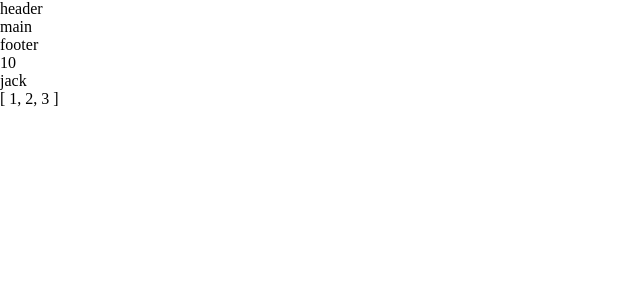
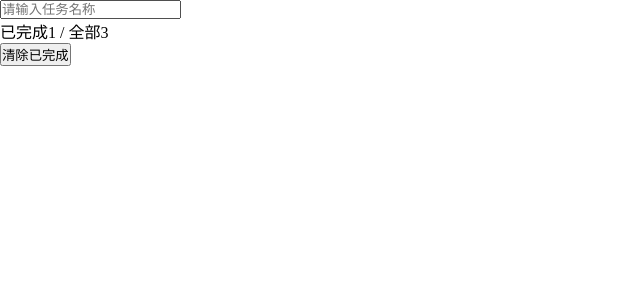
Before and after one commit to yys13145/vue3.0-todolist, a Vue app: page / in a window 1280 px wide. Shown: the top 300 px of the page, without its empty margins (0-640 px from the left). Built offline with nearby package versions, Linux system fonts and the light colour scheme.

Commit message:
完善组件基本结构

```diff
--- a/src/components/navFooter/NavFooter.vue
+++ b/src/components/navFooter/NavFooter.vue
@@ -1,9 +1,26 @@
 <template>
-  <div>footer</div>
+  <div>
+    <div>
+      已完成{{isComplete}} / 全部{{all}}
+    </div>
+    <button v-if="isComplete>0">清除已完成</button>
+  </div>
 </template>
 
 <script>
+import {defineComponent,ref} from 'vue'
+export default defineComponent({
+  name: 'navFooter',
+  setup(){
+    let isComplete = ref(1)
+    let all = ref(3)
 
+    return{
+      isComplete,
+      all
+    }
+  }
+})
 </script>
 
 <style scoped lang="scss">
--- a/src/components/navHeader/NavHeader.vue
+++ b/src/components/navHeader/NavHeader.vue
@@ -1,9 +1,18 @@
 <template>
-  <div>header</div>
+  <input placeholder="请输入任务名称" v-model="value" />
 </template>
 
 <script>
-
+import {defineComponent,ref} from 'vue'
+export default defineComponent({
+  name: 'navHeader',
+  setup(){
+    let value = ref('')
+    return{
+      value
+    }
+  }
+})
 </script>
 
 <style scoped lang="scss">
--- a/src/components/navMain/NavMain.vue
+++ b/src/components/navMain/NavMain.vue
@@ -1,9 +1,36 @@
 <template>
-  <div>main</div>
+  <!-- <div v-for="{item,index} in list" :key="index">
+    <input type="checkbox" v-model="item.complete" />
+    {{item.title}}
+    <button>删除</button>
+  </div> -->
 </template>
 
 <script>
+import {defineComponent,ref} from 'vue'
+export default defineComponent({
+  name: 'navMain',
+  setup(){
+    let list = ref([
+      {
+      title:'吃饭',
+      complete:false
+      },
+      {
+      title:'睡觉',
+      complete:false
+      },
+      {
+      title:'打豆豆',
+      complete:true
+      }
+    ])
 
+    return{
+      list
+    }
+  }
+})
 </script>
 
 <style scoped lang="scss">
--- a/src/views/Home.vue
+++ b/src/views/Home.vue
@@ -2,9 +2,9 @@
   <nav-header></nav-header>
   <nav-main></nav-main>
   <nav-footer></nav-footer>
-  <div>{{ num }}</div>
+  <!-- <div>{{ num }}</div>
   <div>{{ name }}</div>
-    <div>{{ arr }}</div>
+    <div>{{ arr }}</div> -->
 </template>
 
 <script>
```
